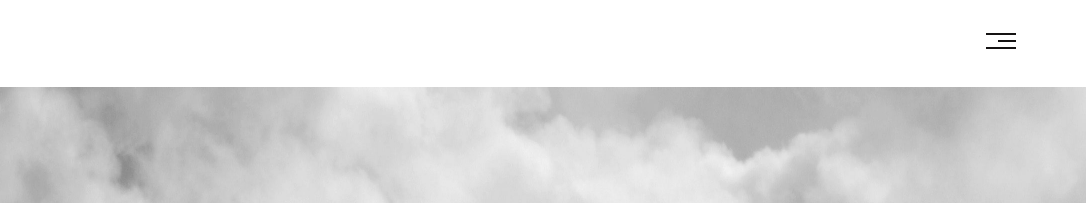
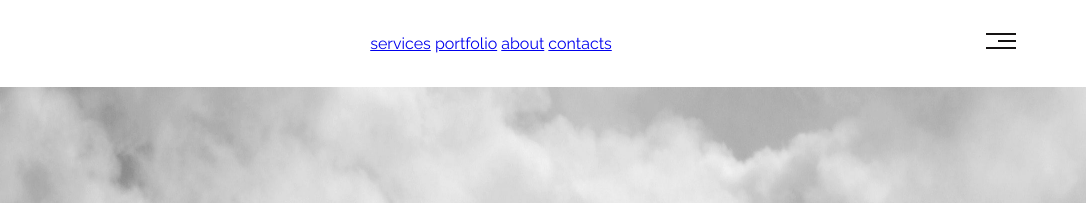
Before and after one commit to Ahemed-Taha/Flix-design1, a plain HTML site: page index.html in a window 1280 px wide. Shown: the top 203 px of the page, 194-1280 px from the left. Drawn offline with Linux system fonts and the light colour scheme.

Commit message:
Add files via upload

```diff
--- a/index.html
+++ b/index.html
@@ -20,6 +20,12 @@
     <div class="header">
         <div class="container">
             <img class="logo" src="flex-logo3-trans.png" alt="">
+            <div class="menue-bar">
+                <a class="s" href="#services">services</a>
+                <a class="p" href="#portfolio">portfolio</a>
+                <a class="a" href="#about">about</a>
+                <a class="c" href="#contacts">contacts</a>
+            </div>
             <div class="links">
                 <span class="icon">
                     <span></span>
```
